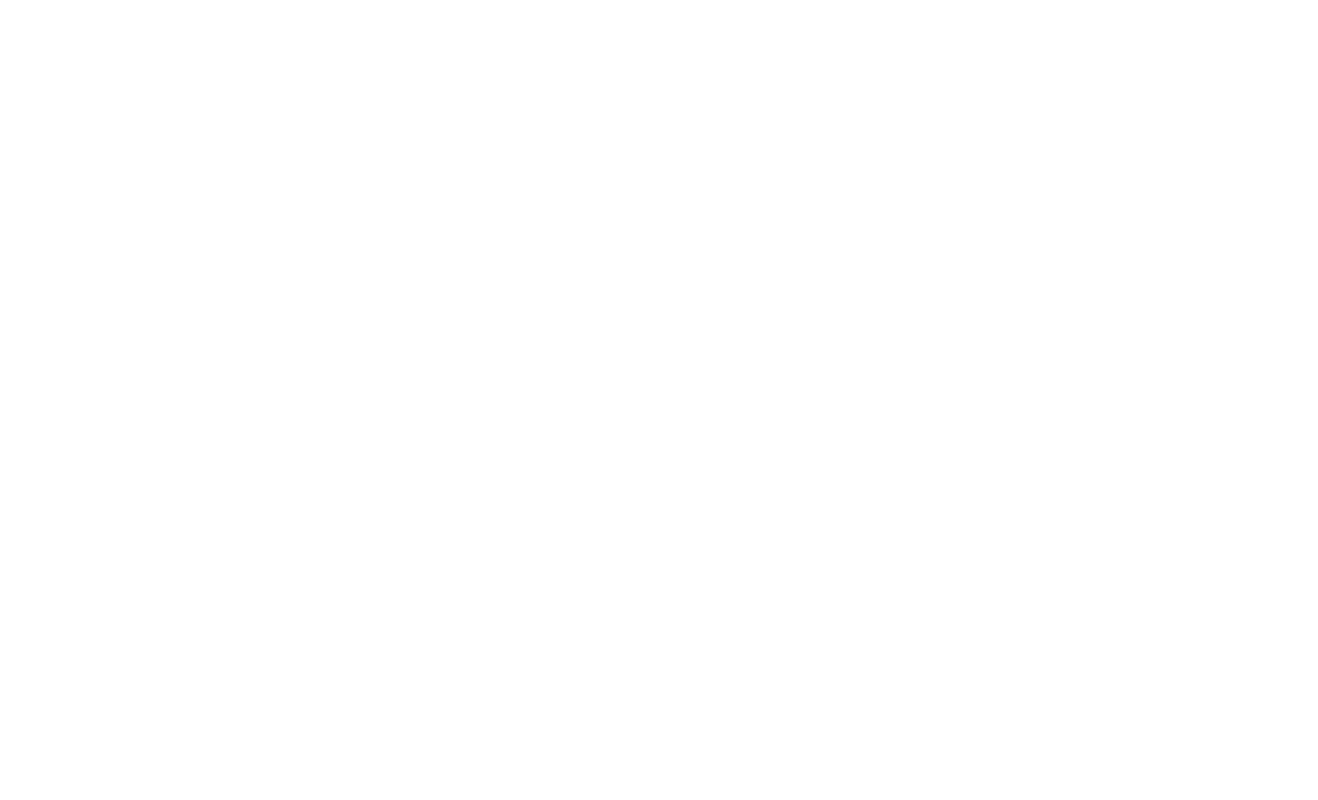
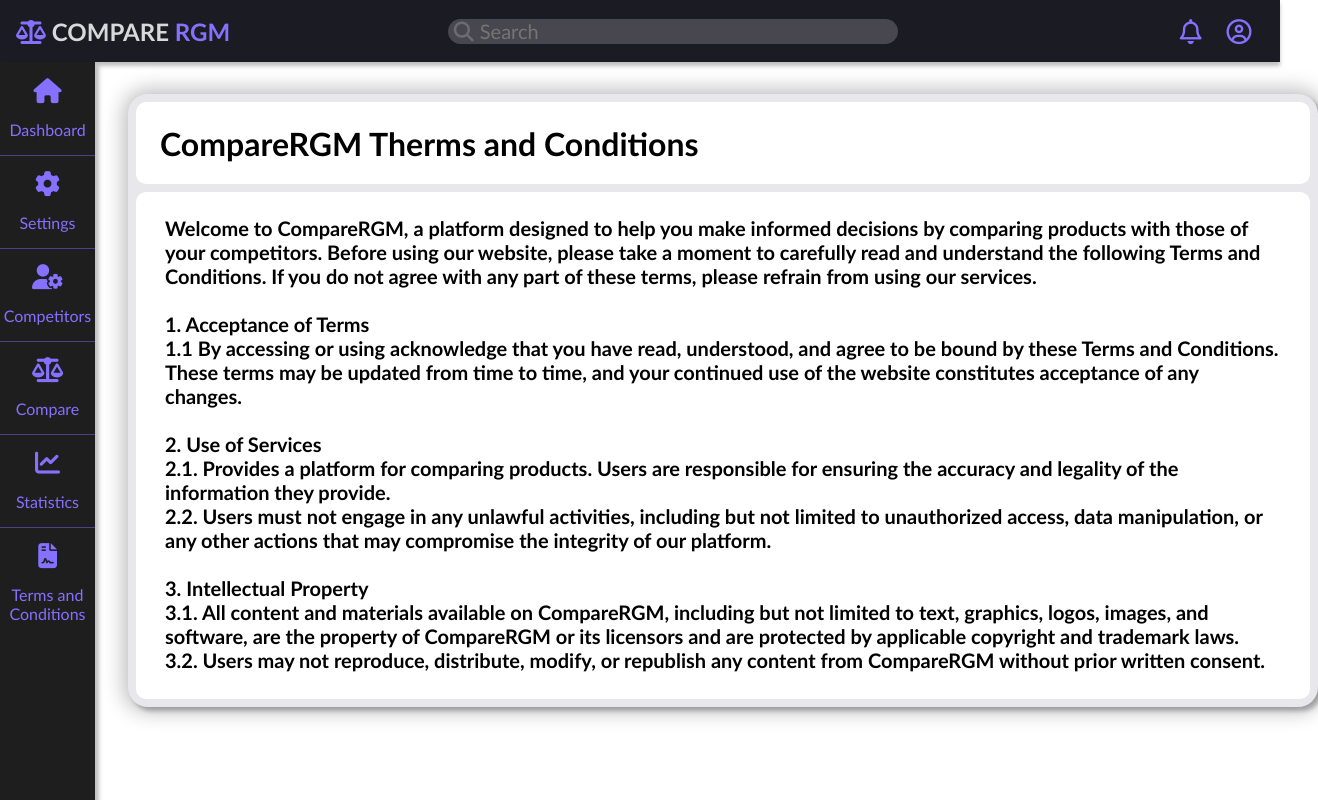
Before and after one commit to ciobanu-robert/CompareRGM, an Angular app: page /therms in a window 1280 px wide. Before the commit this address led to /. Shown: the whole page, 1318 px wide, since content can reach past the window. Built offline with nearby package versions, Linux system fonts and the light colour scheme.

Commit message:
Added therms page

```diff
--- a/src/app/app.routes.ts
+++ b/src/app/app.routes.ts
@@ -5,6 +5,7 @@
 import { DashboardPageComponent } from './pages/dashboard-page/dashboard-page.component';
 import { SettingsComponent } from './pages/settings/settings.component';
 import { ProductsSettingsPageComponent } from './pages/products-settings-page/products-settings-page.component';
+import { ThermsPageComponent } from './pages/therms-page/therms-page.component';
 
 export const routes: Routes = [
     {
@@ -43,4 +44,10 @@
         component: ProductsSettingsPageComponent,
         title: 'Products',
     },
+    {
+        path: 'therms',
+        pathMatch: 'full',
+        component: ThermsPageComponent,
+        title: 'Therms',
+    }
 ];
--- a/src/app/menu-bar/side-bar/side-bar.component.html
+++ b/src/app/menu-bar/side-bar/side-bar.component.html
@@ -39,9 +39,16 @@
             <p class="text">Statistics</p>
             <hr>
         </a>
-        <a class="link terms">
-            <i class="fa-solid fa-file-contract"></i>
-            <p class="text">Terms and Conditions</p>
-        </a>
+
+        <div
+            class="div-link"
+            routerLink="/therms"
+            routerLinkActive="active"
+        >
+            <a class="link terms">
+                <i class="fa-solid fa-file-contract"></i>
+                <p class="text">Terms and Conditions</p>
+            </a>
+        </div>
     </nav>
 </div>
--- /dev/null
+++ b/src/app/pages/therms-page/therms-page.component.css
@@ -0,0 +1,66 @@
+.page {
+    margin: -0.5em;
+    width: 100vw;
+    height: 100vh;
+}
+
+.container {
+    box-shadow: rgba(0, 0, 0, 0.25) 0 0 20px 5px;
+    background-color: #E8E7EB;
+    border-radius: 20px;
+    margin: 2em 2em 2em 8em;
+    width: 1190px;
+}
+
+.shadow {
+    box-shadow: rgba(0, 0, 0, 0.25) 4px 4px 4px;
+    border-radius: 20px;
+    padding: 0.5em;
+}
+
+.title {
+    background-color: #FFFFFF;
+    border-radius: 10px;
+    padding: 0.01em 1.5em;
+    margin: 0;
+    display: flex;
+    flex-direction: row;
+    justify-content: space-between;
+    align-items: center;
+}
+
+
+.content {
+    background-color: #FFFFFF;
+    border-radius: 10px;
+    margin-top: 0.5em;
+    height: 507px;
+}
+
+.text {
+    color: black;
+    font-weight: bold;
+    font-size: 20px;
+    background: none;
+    border: none;
+    resize: none;
+    padding: 0 1.45em;
+    width: 95%;
+    height: 100%;
+}
+
+.text::-webkit-scrollbar {
+    background-color: #FFFFFF;
+    border-radius: 5px;
+    box-shadow: inset rgba(0, 0, 0, 0.25) 0 0 10px;
+}
+
+.text::-webkit-scrollbar-thumb {
+    background-color: #f1f1f1;
+    border-radius: 5px;
+    box-shadow: inset rgba(0, 0, 0, 0.25) 0 0 10px;
+}
+
+.text::-webkit-scrollbar-thumb:hover {
+    background-color: #dddcdc;
+}
--- /dev/null
+++ b/src/app/pages/therms-page/therms-page.component.html
@@ -0,0 +1,44 @@
+<div class="page">
+    <app-topbar></app-topbar>
+    <app-side-bar></app-side-bar>
+
+    <div class="container">
+        <div class="shadow">
+            <div class="title">
+                <h1>CompareRGM Therms and Conditions</h1>
+            </div>
+
+            <div class="content">
+                <textarea class="text" disabled>
+
+Welcome to CompareRGM, a platform designed to help you make informed decisions by comparing products with those of your competitors. Before using our website, please take a moment to carefully read and understand the following Terms and Conditions. If you do not agree with any part of these terms, please refrain from using our services.
+
+1. Acceptance of Terms
+1.1 By accessing or using acknowledge that you have read, understood, and agree to be bound by these Terms and Conditions. These terms may be updated from time to time, and your continued use of the website constitutes acceptance of any changes.
+
+2. Use of Services
+2.1. Provides a platform for comparing products. Users are responsible for ensuring the accuracy and legality of the information they provide.
+2.2. Users must not engage in any unlawful activities, including but not limited to unauthorized access, data manipulation, or any other actions that may compromise the integrity of our platform.
+
+3. Intellectual Property
+3.1. All content and materials available on CompareRGM, including but not limited to text, graphics, logos, images, and software, are the property of CompareRGM or its licensors and are protected by applicable copyright and trademark laws.
+3.2. Users may not reproduce, distribute, modify, or republish any content from CompareRGM without prior written consent.
+
+4. User Content
+4.1. Users may submit information for comparison purposes. By doing so, users grant CompareRGM a non-exclusive, worldwide, royalty-free license to use, display, and distribute the submitted content.
+4.2. Users are responsible for the accuracy and legality of the content they submit. CompareRGM reserves the right to remove any content that violates these Terms and Conditions.
+
+5. Privacy
+5.1. CompareRGM takes user privacy seriously. Our Privacy Policy outlines how we collect, use, and protect user information. By using CompareRGM, you consent to the terms of our Privacy Policy.
+
+6. Limitation of Liability
+6.1. CompareRGM is not responsible for the accuracy, completeness, or reliability of the information provided by users.
+6.2. CompareRGM is not liable for any direct, indirect, incidental, special, or consequential damages arising out of or in any way connected with the use of our services.
+
+7. Termination
+7.1. CompareRGM reserves the right to terminate or suspend access to its services at any time, without prior notice, for any reason, including but not limited to a violation of these Terms and Conditions.
+                </textarea>
+            </div>
+        </div>
+    </div>
+</div>
```
Also changed, not shown: src/app/pages/therms-page/therms-page.component.ts (added, +15 -0 lines), 1 other file (tests, documents, lock files or other folders).
